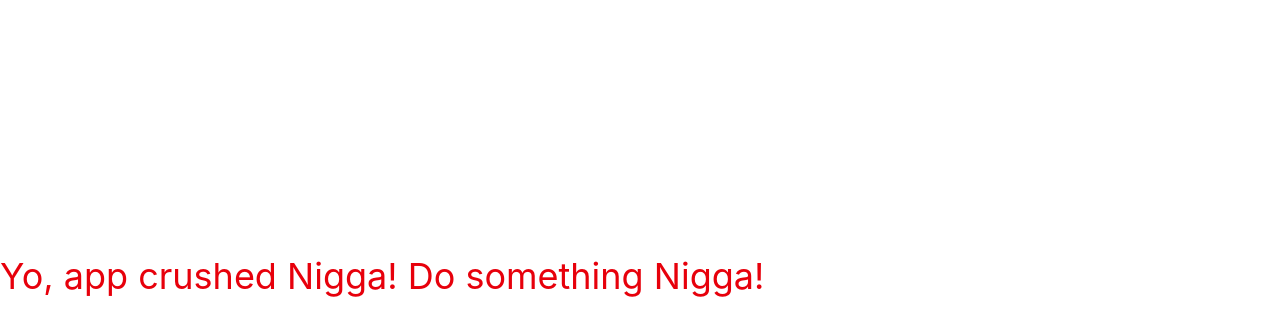
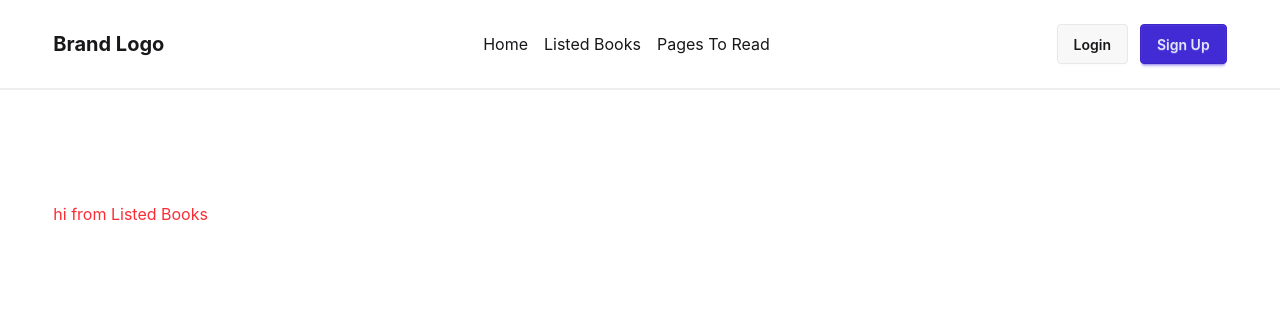
Before and after one commit to ratul-sardar/goriber-book-vibe, a React (Vite) app: page /listedBooks in a window 1280 px wide. Shown: the top 336 px of the page. Built offline with nearby package versions, Linux system fonts and the light colour scheme.

Commit message:
made the navbar more efficiant

```diff
--- a/src/components/layouts/Root.jsx
+++ b/src/components/layouts/Root.jsx
@@ -5,7 +5,7 @@ import { Outlet } from "react-router";
 const Root = () => {
   return (
     <>
-      <header className="sticky top-0 bg-base-100 border-b-2 border-base-300">
+      <header className="sticky top-0 z-90 bg-base-100 border-b-2 border-base-300">
         <Navbar></Navbar>
       </header>
       <main className="">
--- a/src/components/shared/Navbar/Navbar.jsx
+++ b/src/components/shared/Navbar/Navbar.jsx
@@ -2,6 +2,21 @@ import React, { useState } from "react";
 import { HiOutlineMenuAlt1 } from "react-icons/hi";
 import { IoClose } from "react-icons/io5";
 import { NavLink } from "react-router";
+
+const navLinks = [
+  {
+    name: "Home",
+    link: "/",
+  },
+  {
+    name: "Listed Books",
+    link: "/listedBooks",
+  },
+  {
+    name: "Pages To Read",
+    link: "/",
+  },
+];
 
 const Navbar = () => {
   const [mobileMenuOpen, setMobileMenuOpen] = useState(false);
@@ -22,19 +37,7 @@ const Navbar = () => {
       <div className="hidden w-full lg:flex items-center justify-between">
         {/* Site Links */}
         <ul className="w-full flex gap-4 justify-center">
-          <li>
-            <NavLink className="hover:text-blue-600">Home</NavLink>
-          </li>
-          <li>
-            <NavLink href="#" className="hover:text-blue-600">
-              Listed Books
-            </NavLink>
-          </li>
-          <li>
-            <NavLink href="#" className="hover:text-blue-600">
-              Pages To Read
-            </NavLink>
-          </li>
+          <NavbarLinks></NavbarLinks>
         </ul>
 
         {/* Cta */}
@@ -56,21 +59,7 @@ const Navbar = () => {
           <div className="w-full flex flex-col items-center gap-8">
             {/* Site Links */}
             <ul className="w-full space-y-4">
-              <li>
-                <a href="#" className="hover:text-blue-600">
-                  Home
-                </a>
-              </li>
-              <li>
-                <a href="#" className="hover:text-blue-600">
-                  About
-                </a>
-              </li>
-              <li>
-                <a href="#" className="hover:text-blue-600">
-                  More
-                </a>
-              </li>
+              <NavbarLinks></NavbarLinks>
             </ul>
 
             {/* Cta */}
@@ -86,3 +75,13 @@ const Navbar = () => {
 };
 
 export default Navbar;
+
+function NavbarLinks() {
+  return navLinks.map((link) => (
+    <li key={link.name}>
+      <NavLink to={link.link} className="hover:text-blue-600">
+        {link.name}
+      </NavLink>
+    </li>
+  ));
+}
--- /dev/null
+++ b/src/pages/ListedBooks.jsx
@@ -0,0 +1,9 @@
+export default function ListedBooks() {
+  return (
+    <section className="">
+      <div className="container w-11/12 mx-auto py-16 lg:py-20 xl:py-28  space-y-6">
+        <h2 className="text-red-500">hi from Listed Books</h2>
+      </div>
+    </section>
+  );
+}
--- a/src/router/Route.jsx
+++ b/src/router/Route.jsx
@@ -2,6 +2,7 @@ import { createBrowserRouter } from "react-router";
 import Home from "../pages/Home";
 import Root from "../components/layouts/Root";
 import DetailsPage from "../pages/DetailsPage";
+import ListedBooks from "../pages/ListedBooks";
 
 const route = createBrowserRouter([
   {
@@ -11,6 +12,10 @@ const route = createBrowserRouter([
       {
         index: true,
         Component: Home,
+      },
+      {
+        path: "/listedBooks",
+        Component: ListedBooks,
       },
       {
         path: "/bookDetails/:id",
```
